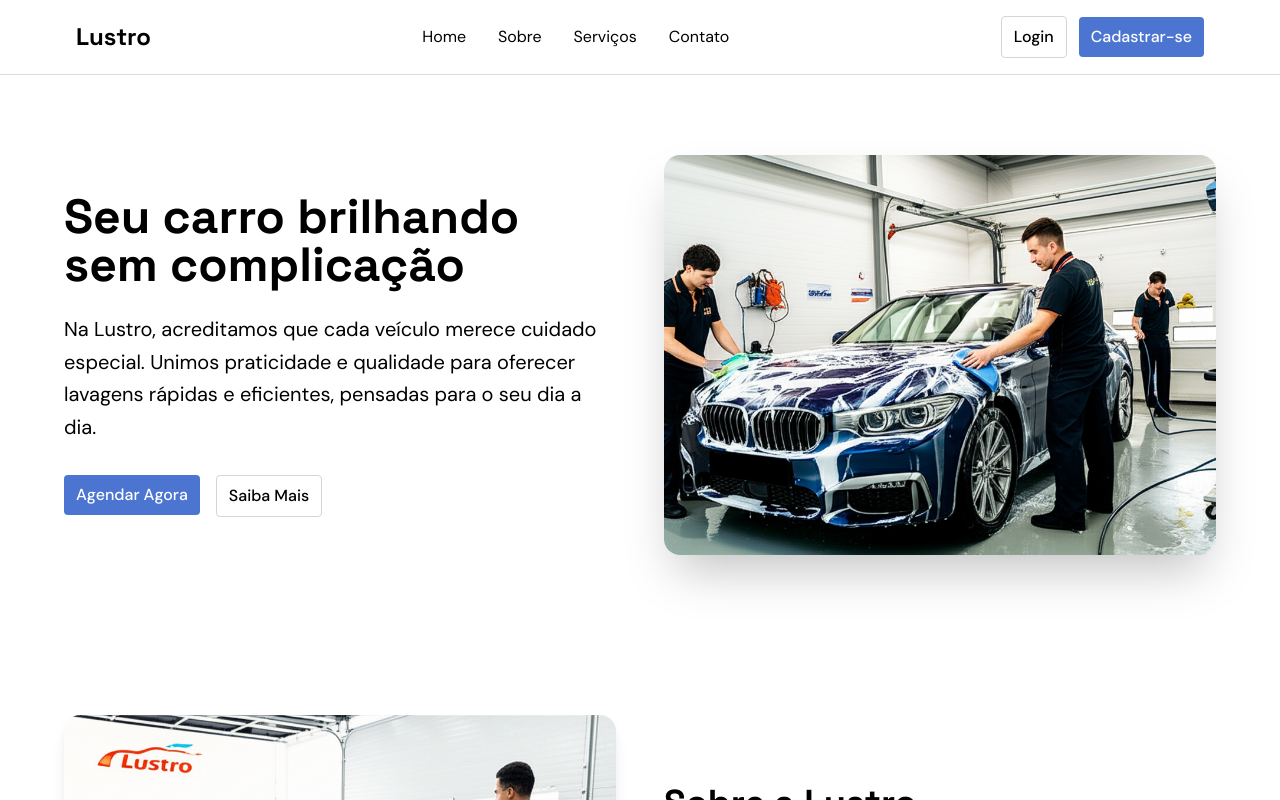
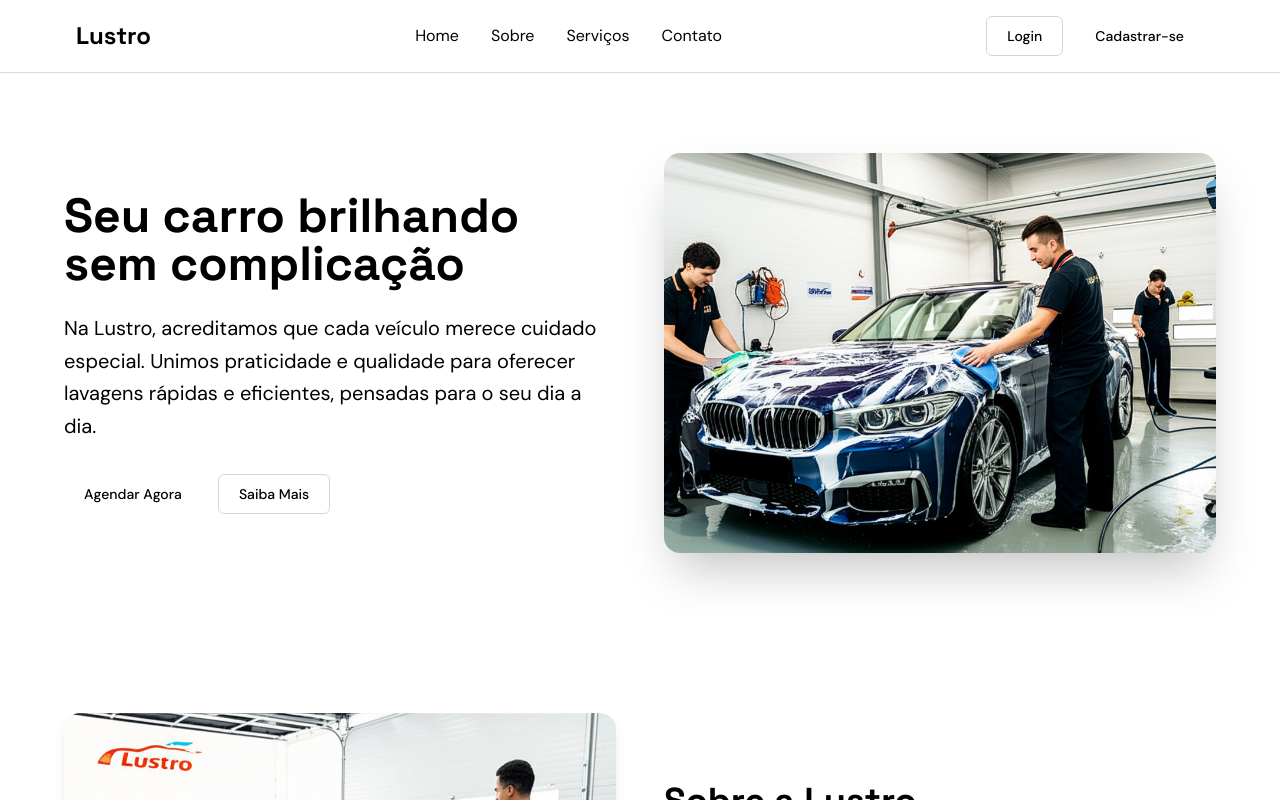
Before and after one commit to qustavoleite/lustro, a React (Vite) app: page / in a window 1280 px wide. Shown: the top 800 px of the page. Built offline with nearby package versions, Linux system fonts and the light colour scheme.

Commit message:
feat: novas variantes de estilização do componente button

```diff
--- a/src/components/Button.tsx
+++ b/src/components/Button.tsx
@@ -1,28 +1,63 @@
 import type { ButtonHTMLAttributes } from 'react'
-import '../index.css'
+
+type ButtonVariant =
+  | 'default'
+  | 'destructive'
+  | 'outline'
+  | 'secondary'
+  | 'ghost'
+  | 'link'
+  | 'auth'
+type ButtonSize = 'default' | 'outline' | 'sm' | 'lg' | 'icon'
 
 interface ButtonProps extends ButtonHTMLAttributes<HTMLButtonElement> {
-  variant?: 'primary' | 'secondary' | 'auth'
+  variant?: ButtonVariant
+  size?: ButtonSize
+  asChild?: boolean
+  children: React.ReactNode
 }
 
-export const Button: React.FC<ButtonProps> = ({
-  variant = 'primary',
+export const Button = ({
+  variant = 'default',
+  size = 'default',
+  asChild = false,
   children,
+  className = '',
   ...props
-}) => {
+}: ButtonProps) => {
+  const Comp = asChild ? 'span' : 'button'
+
+  // Base classes comuns
   const baseClasses =
-    'px-3 py-2 rounded font-medium cursor-pointer transition-colors duration-200 transform transition-transform'
+    'inline-flex items-center justify-center gap-2 rounded-md font-medium text-sm transition-all outline-none focus-visible:ring-2 focus-visible:ring-offset-1 disabled:pointer-events-none disabled:opacity-50 [&_svg]:pointer-events-none [&_svg]:shrink-0 cursor-pointer'
 
-  const variantClasses =
-    variant === 'primary'
-      ? 'bg-blue-700 text-white hover:bg-blue-700 hover:scale-102'
-      : variant === 'secondary'
-      ? 'bg-white text-black border border-gray-300 hover:bg-blue-700 hover:text-white'
-      : 'w-full text-white font-medium py-3 bg-blue-700 border border-transparent hover:scale-102 '
+  // Variantes de estilo
+  const variantClasses: Record<ButtonVariant, string> = {
+    default: 'bg-blue-700 text-white shadow hover:scale-102',
+    secondary: 'border border-gray-300 text-black hover:bg-blue-700 hover:text-white',
+    outline:
+      'border  border-gray-300 text-black hover:bg-blue-700 hover:text-white',
+    ghost: 'bg-transparent hover:bg-gray-100 text-black',
+    auth: 'w-full text-white font-medium py-5 bg-blue-700 border border-transparent hover:scale-102',
+
+    destructive: 'bg-red-600 text-white shadow hover:bg-red-700',
+    link: 'text-blue-700 underline scale-102 hover:no-underline',
+  }
+
+  // Tamanhos
+  const sizeClasses: Record<ButtonSize, string> = {
+    default: 'h-10 px-5 py-3',
+    outline: 'h-10 px-5 py-3',
+    sm: 'h-8 px-3 py-2 text-sm',
+    lg: 'h-10 px-6 py-2 text-base',
+    icon: 'w-9 h-9 p-2',
+  }
+
+  const combinedClasses = `${baseClasses} ${variantClasses[variant]} ${sizeClasses[size]} ${className}`
 
   return (
-    <button className={`${baseClasses} ${variantClasses}`} {...props}>
+    <Comp data-slot='button' className={combinedClasses} {...props}>
       {children}
-    </button>
+    </Comp>
   )
 }
```
